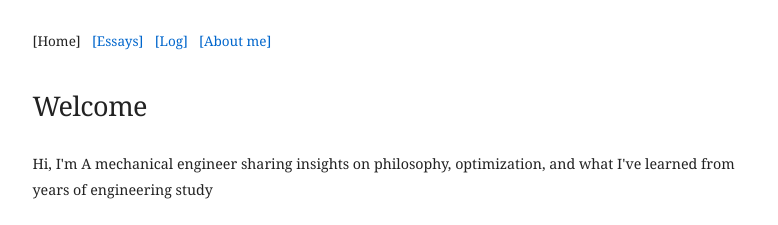
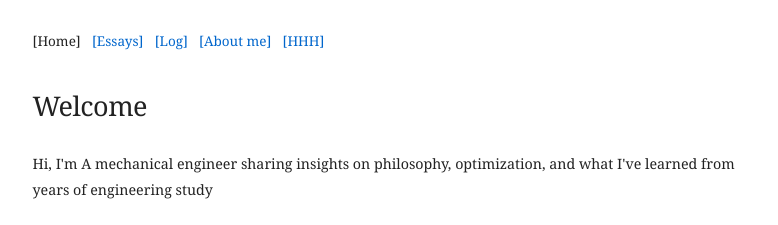
Before and after one commit to HJahanshiri/Hjahanshiri.github.io, a Jekyll site: the page built from index.html, in a window 1280 px wide. Shown: the top 225 px of the page, without its empty margins (250-1028 px from the left). Built offline with Jekyll 4.4.1, drawn with Linux system fonts in a browser that asks for light colours.

Commit message:
Update default.html

```diff
--- a/_layouts/default.html
+++ b/_layouts/default.html
@@ -250,6 +250,7 @@
         <a href="/essays.html" {% if page.url contains '/essays' %}class="active"{% endif %}>Essays</a>
         <a href="/log.html" {% if page.url contains '/log' %}class="active"{% endif %}>Log</a>
         <a href="/posts.html" {% if page.url contains '/posts' %}class="active"{% endif %}>About me</a>
+        <a href="/hhh.html" {% if page.url contains '/hhh' %}class="active"{% endif %}>HHH</a>
     </nav>
 
 
```
